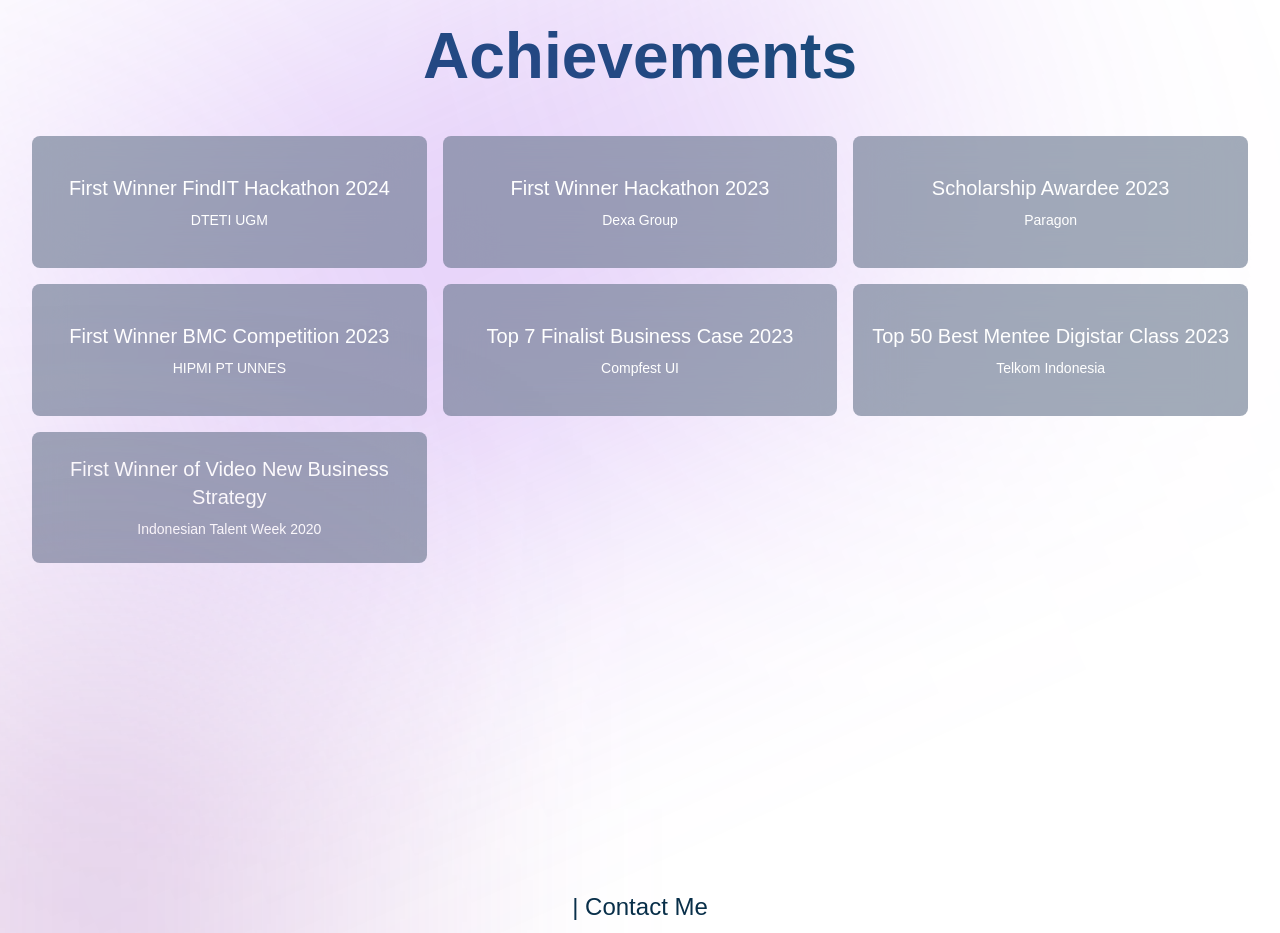
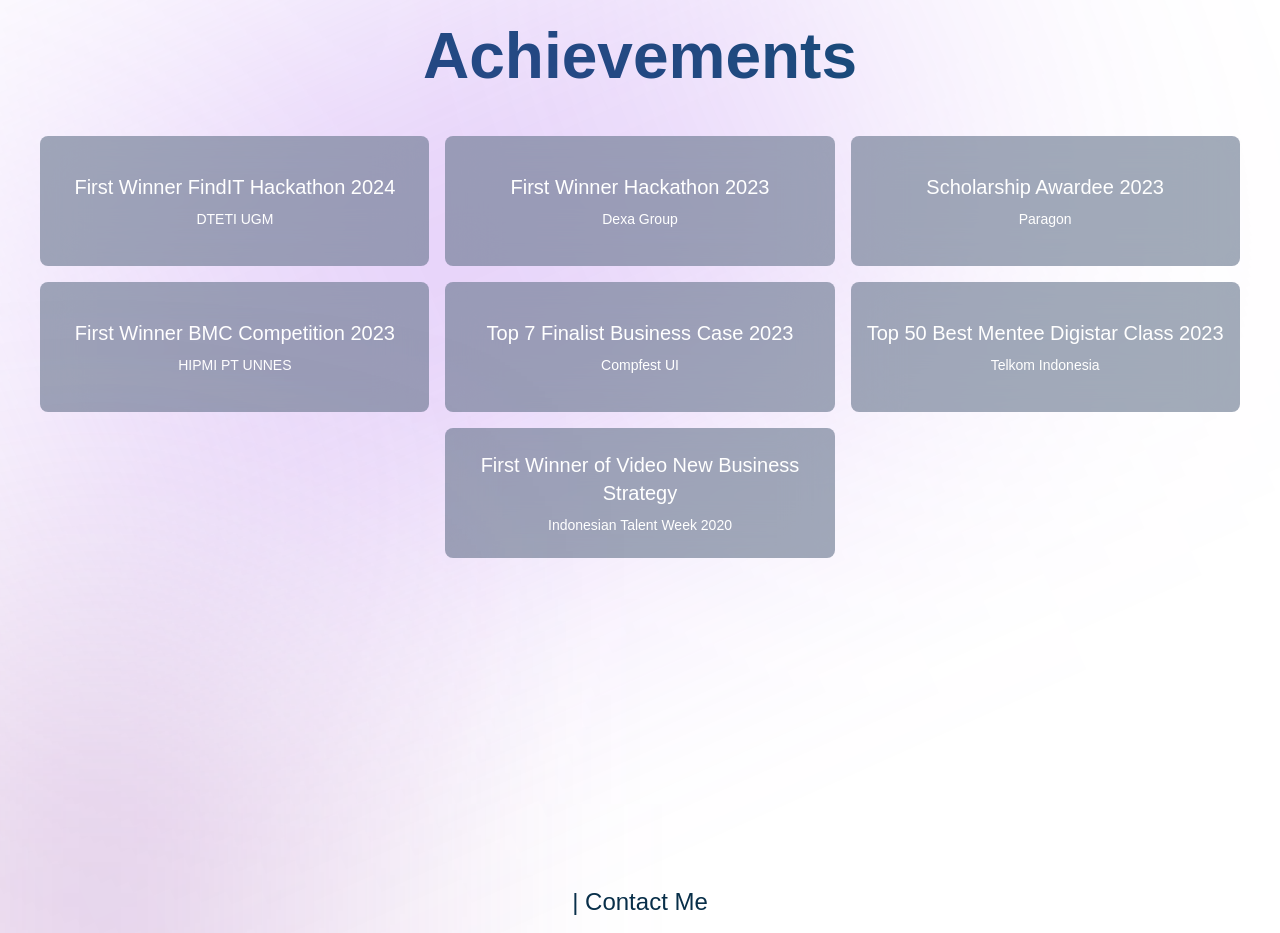
Before and after one commit to ardhanurfan/portofolio, a React (Vite) app: page / in a window 1280 px wide. Shown: the part 6500-7433 px from the top of the page. Built offline with nearby package versions, Linux system fonts and the light colour scheme; a web font is replaced by a local one.

Commit message:
style: make center achievements section

```diff
--- a/src/components/AchieveCard.tsx
+++ b/src/components/AchieveCard.tsx
@@ -19,12 +19,15 @@
     easing: "cubic-bezier(.03,.98,.52,.99)", // Easing on enter/exit.
   };
   return (
-    <Tilt options={defaultOptions}>
+    <Tilt
+      className="aspect-[3/1] w-full md:w-[48%] xl:w-[32%]"
+      options={defaultOptions}
+    >
       <div
         data-aos="zoom-in"
-        className="relative flex aspect-[5/1] w-auto flex-col items-center justify-center overflow-hidden rounded-lg bg-slate-500 bg-opacity-60 backdrop-blur-xl transition-all duration-300 ease-in-out dark:bg-slate-100 dark:bg-opacity-40 md:aspect-[3/1]"
+        className="relative flex aspect-[3/1] w-full flex-col items-center justify-center overflow-hidden rounded-lg bg-slate-500 bg-opacity-60 p-2 backdrop-blur-xl transition-all duration-300 ease-in-out dark:bg-slate-100 dark:bg-opacity-40"
       >
-        <h1 className="mb-2 w-full text-center text-sm font-medium text-white md:text-lg lg:text-xl">
+        <h1 className="mb-2 w-full text-center text-sm font-medium text-white lg:text-xl">
           {title}
         </h1>
         <h1 className="w-full text-center text-[10px] font-medium text-white md:text-[12px] lg:text-sm">
--- a/src/sections/Achievement.tsx
+++ b/src/sections/Achievement.tsx
@@ -21,7 +21,7 @@
             textStyles={"text-center"}
           ></TitleText>
         </motion.div>
-        <div className="container grid grid-cols-1 gap-3 md:grid-cols-2 md:gap-4 lg:grid-cols-3">
+        <div className="container flex flex-wrap justify-center gap-3 md:gap-4">
           <AchieveCard
             title={"First Winner FindIT Hackathon 2024"}
             heldBy={"DTETI UGM"}
```
